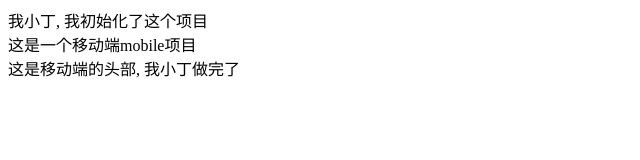
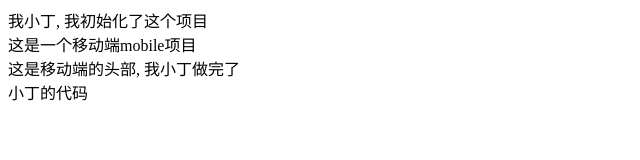
Before and after one commit to D-jun/my-first, a plain HTML site: page index.html in a window 1280 px wide. Shown: the whole page, without its empty margins (0-640 px from the left). Drawn offline with Linux system fonts and the light colour scheme.

Commit message:
小丁的代码

```diff
--- a/index.html
+++ b/index.html
@@ -10,5 +10,6 @@
     <div>这是一个移动端mobile项目</div>
 
      <div>这是移动端的头部, 我小丁做完了</div>
+     <div>小丁的代码</div>
   </body>
 </html>
```
